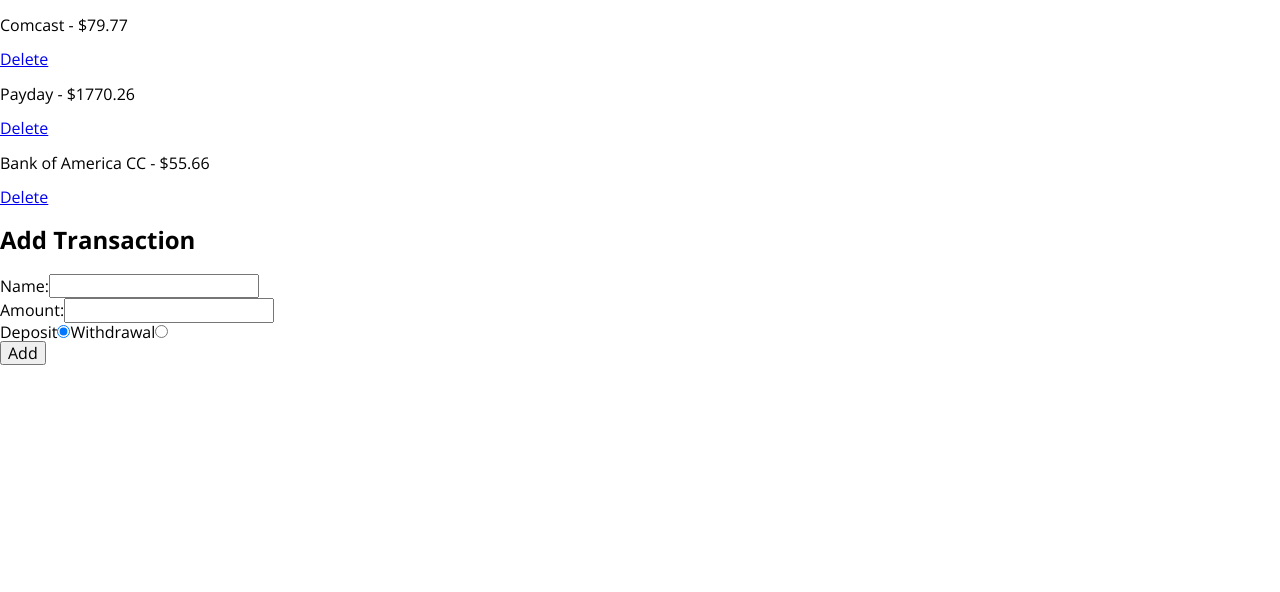
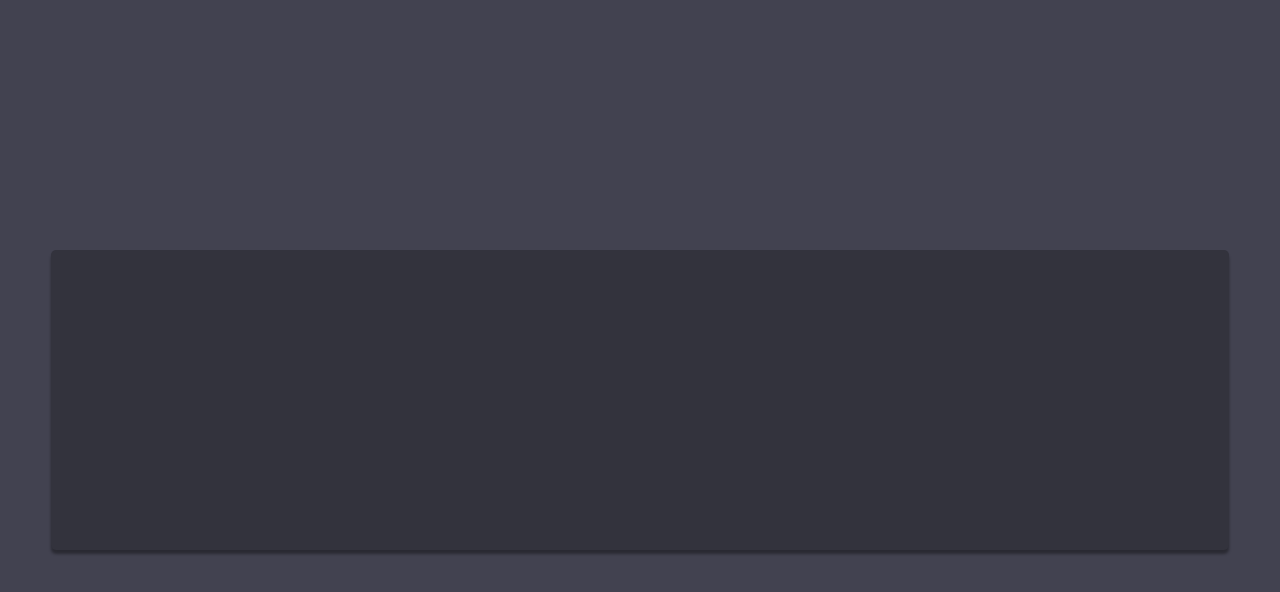
Before and after one commit to RickNoboa/money-manager, a React (Create React App) app: page / in a window 1280 px wide. Shown: the top 592 px of the page. Built offline with nearby package versions, Linux system fonts and the light colour scheme.

Commit message:
develop theme skin/wrapper

```diff
--- a/src/components/App.js
+++ b/src/components/App.js
@@ -1,22 +1,46 @@
 import React, {Fragment} from 'react'
-import Account from "./Account"
-import {createGlobalStyle} from 'styled-components'
+import Account from "./Account";
+import styled, {createGlobalStyle} from 'styled-components'
 
 const GlobalStyle = createGlobalStyle`
     body {
         @import url(https://fonts.googleapis.com/css?family=Open+Sans:400,700);
-        background:${props => (props.dark ? `rgba(0, 0, 0, 0.9)` : `#fff`)};
+        background:#424250;
         font-family: 'Open Sans', sans-serif;
-        color:${props => (props.dark ? `#fff` : `#000`)};
+        color:#fff;
+        p,
+        h1,
+        h2 {
+            margin:0;
+        }
     }
+    #root {
+        width:92%;
+        height:100vh;
+        padding:0 4%;
+        display:flex;
+        align-items:center;
+        justify-content:center;
+    }
+`
+const Wrapper = styled.div`
+    width:100%;
+    max-width:1280px;
+    height:300px;
+    background:#33333d;
+    border-radius:5px;
+    -webkit-box-shadow: 0px 4px 3px 0px rgba(0,0,0,0.37);
+    box-shadow: 0px 4px 3px 0px rgba(0,0,0,0.37);
 `
 
 const App = () => {
 
     return (
         <Fragment>
-          <Account />
-          <GlobalStyle />
+            <Wrapper>
+                {/*<Account/>*/}
+            </Wrapper>
+            <GlobalStyle />
         </Fragment>
     );
 }
```
Also changed, not shown: src/components/Header.js (added, +18 -0 lines).
